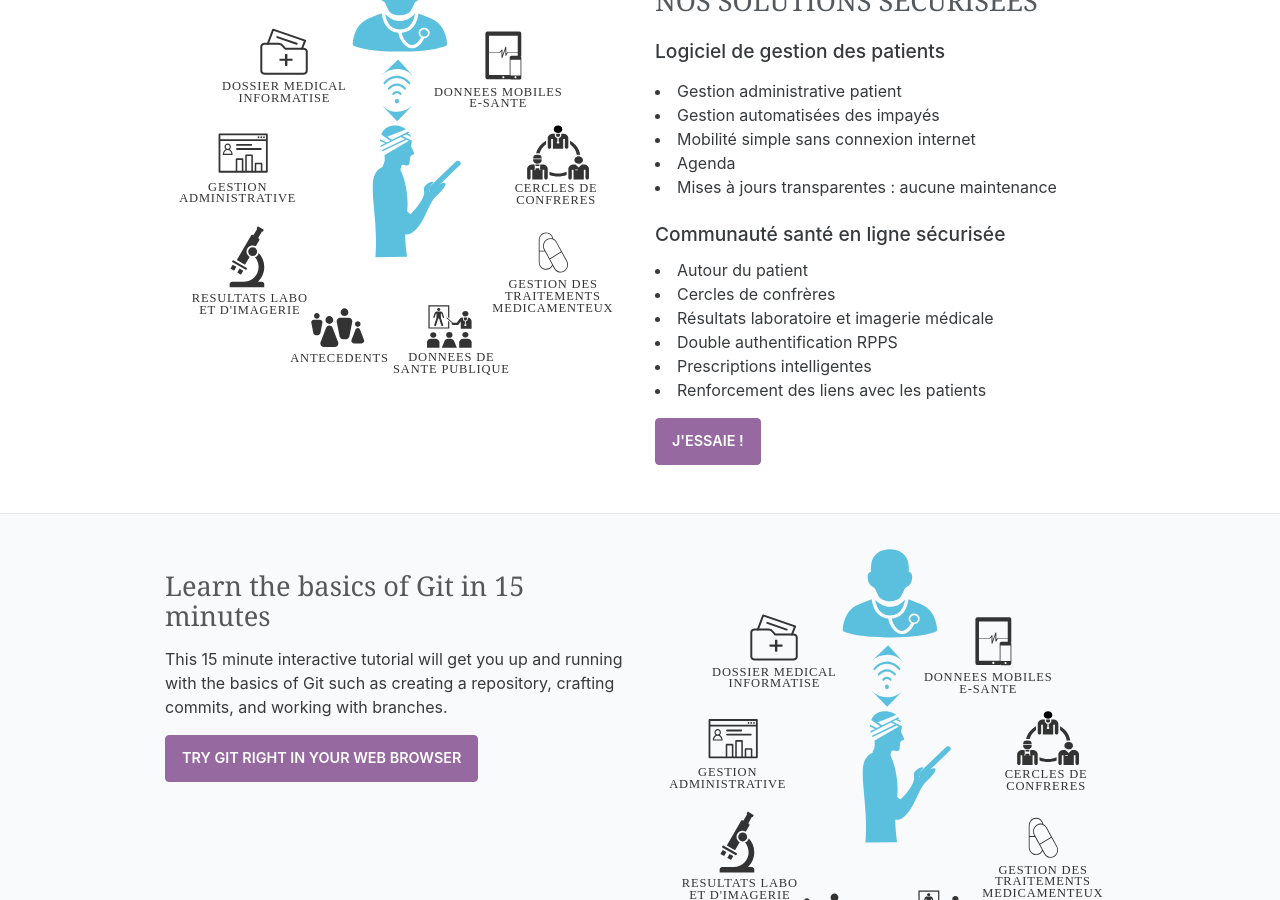
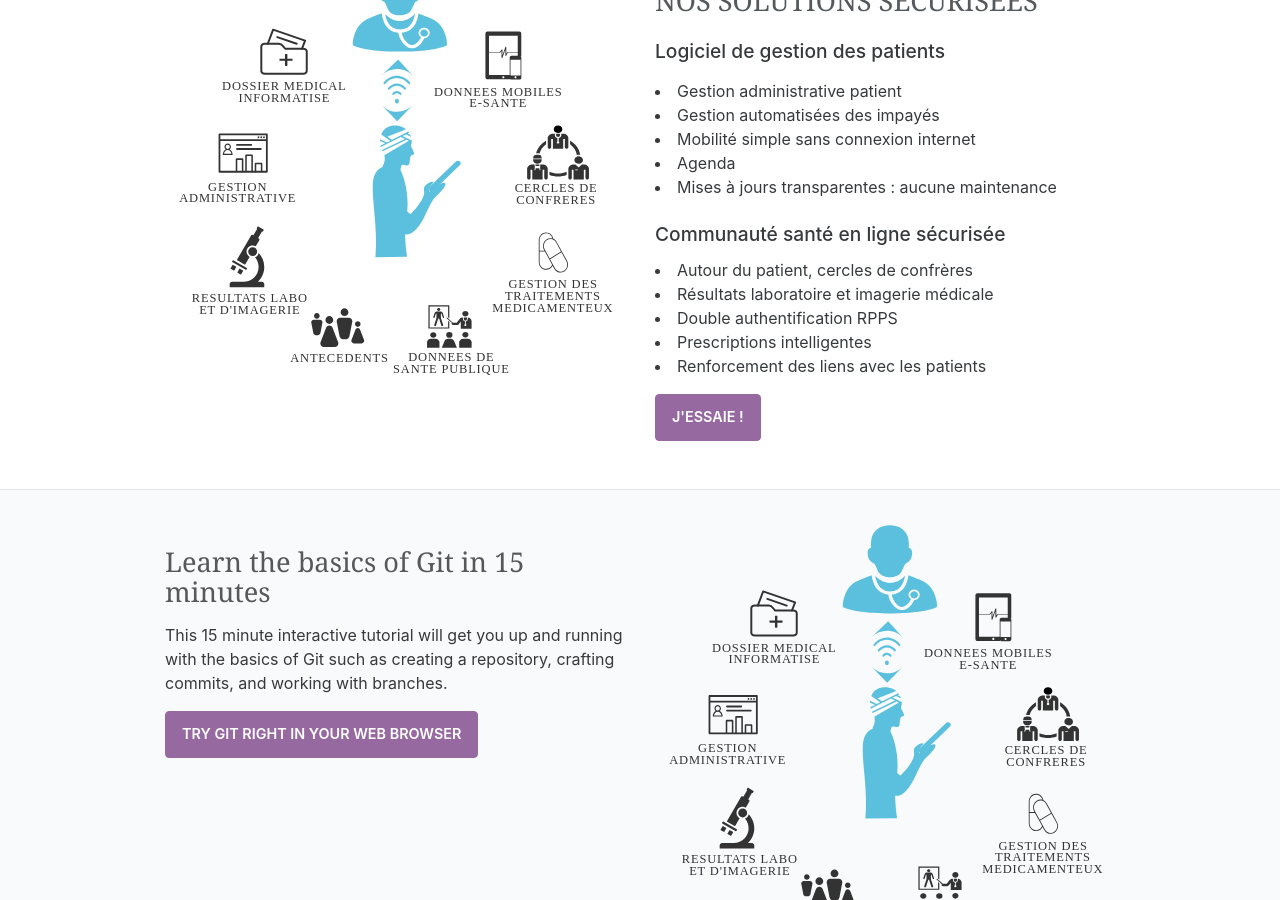
Before and after one commit to medusal/medusal.github.io, a Jekyll site: the page built from _pages/home.html, in a window 1280 px wide and 900 px high, scrolled down 1213 px. Built offline with Jekyll 4.4.1, drawn with Linux system fonts in a browser that asks for light colours.

```diff
--- a/_pages/home.html
+++ b/_pages/home.html
@@ -74,8 +74,7 @@ permalink: "/"
 <h3>
     Communauté santé en ligne sécurisée
             </h3>
-<li>Autour du patient</li>
-<li>Cercles de confrères</li>
+<li>Autour du patient, cercles de confrères</li>
 <li>Résultats laboratoire et imagerie médicale</li>
 <li>Double authentification RPPS</li>
 <li>Prescriptions intelligentes</li>
```
